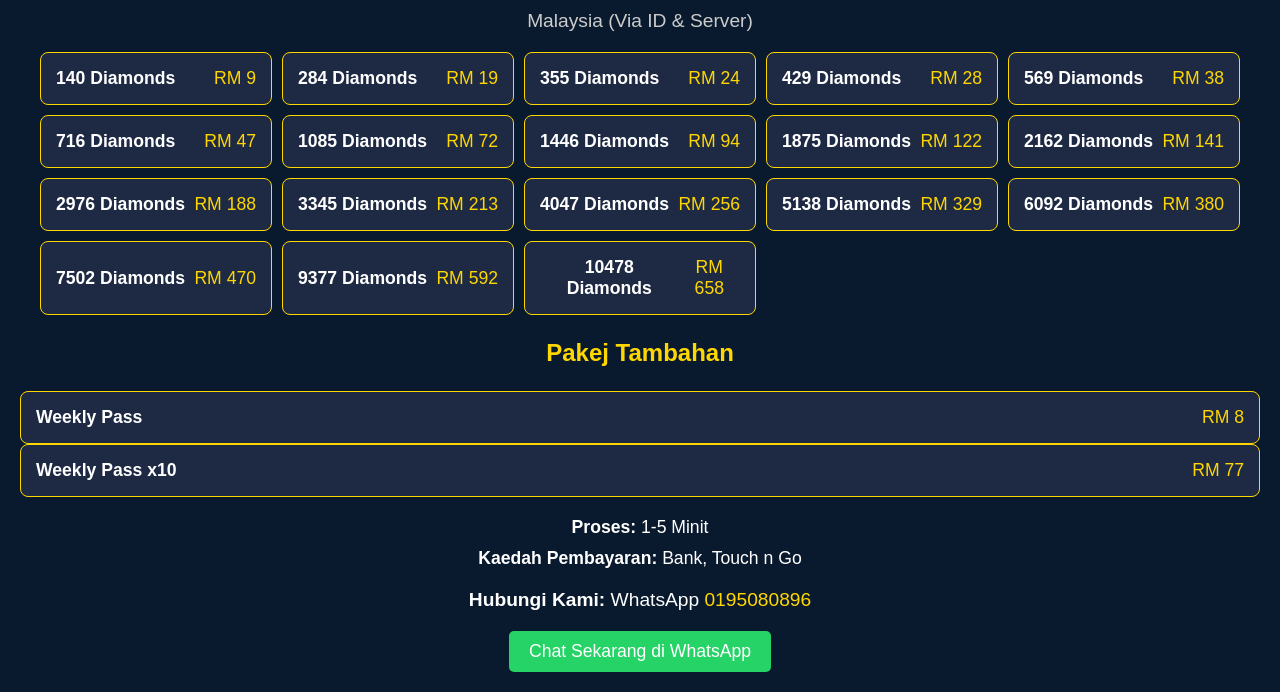
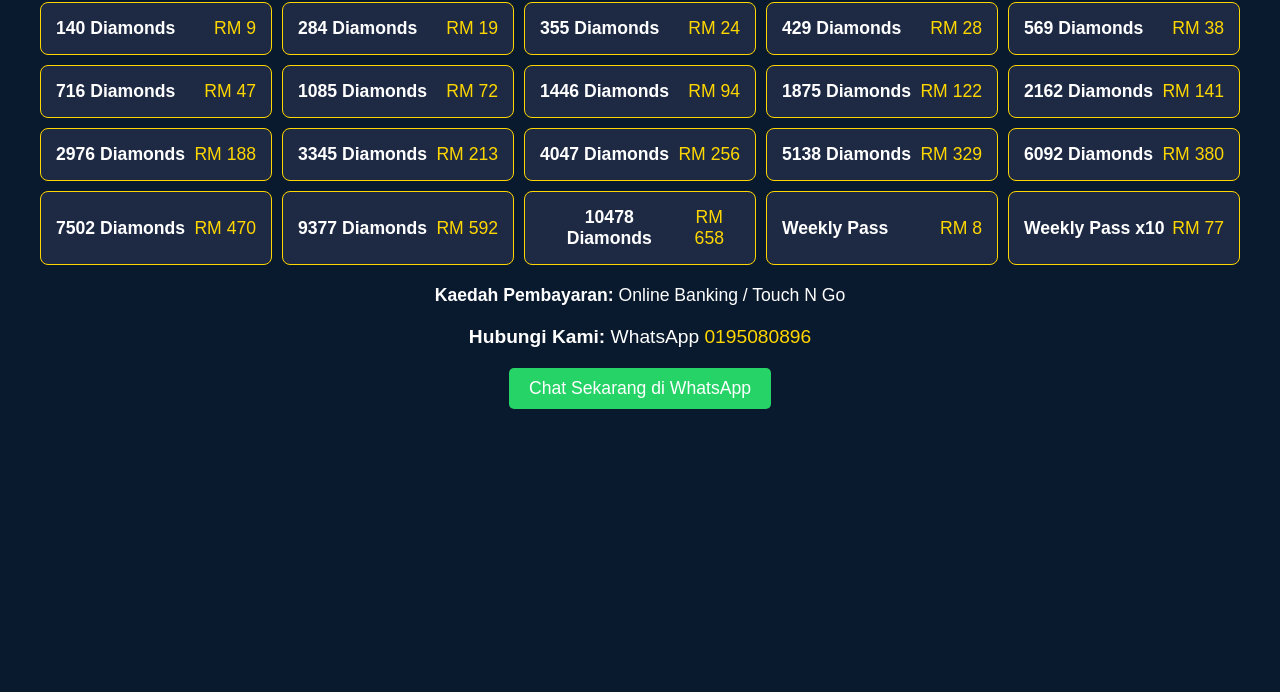
Before and after one commit to hzbllh/games, a plain HTML site: page index.html in a window 1280 px wide. Shown: the part 280-972 px from the top of the page. After the commit the page ends 800 px from the top, so only its background shows below. Drawn offline with Linux system fonts and the light colour scheme.

Commit message:
Update index.html

```diff
--- a/index.html
+++ b/index.html
@@ -15,7 +15,7 @@
         }
 
         header .logo {
-            max-width: 200px; /* Saiz logo, boleh ubah jika perlu */
+            max-width: 150px; /* Logo dikecilkan */
             height: auto;
             margin: 0 auto;
         }
@@ -31,7 +31,7 @@
             color: #ccc;
         }
 
-        .pricelist, .additional, .info {
+        .pricelist {
             margin: 20px 0;
         }
 
@@ -59,11 +59,6 @@
         }
 
         .item span:last-child {
-            color: #ffd700;
-        }
-
-        .additional h3 {
-            font-size: 1.5em;
             color: #ffd700;
         }
 
@@ -134,18 +129,13 @@
             <div class="item"><span>7502 Diamonds</span><span>RM 470</span></div>
             <div class="item"><span>9377 Diamonds</span><span>RM 592</span></div>
             <div class="item"><span>10478 Diamonds</span><span>RM 658</span></div>
+            <div class="item"><span>Weekly Pass</span><span>RM 8</span></div>
+            <div class="item"><span>Weekly Pass x10</span><span>RM 77</span></div>
         </div>
     </section>
 
-    <section class="additional">
-        <h3>Pakej Tambahan</h3>
-        <div class="item"><span>Weekly Pass</span><span>RM 8</span></div>
-        <div class="item"><span>Weekly Pass x10</span><span>RM 77</span></div>
-    </section>
-
     <section class="info">
-        <p><strong>Proses:</strong> 1-5 Minit</p>
-        <p><strong>Kaedah Pembayaran:</strong> Bank, Touch n Go</p>
+        <p><strong>Kaedah Pembayaran:</strong> Online Banking / Touch N Go</p>
     </section>
 
     <footer>
```
